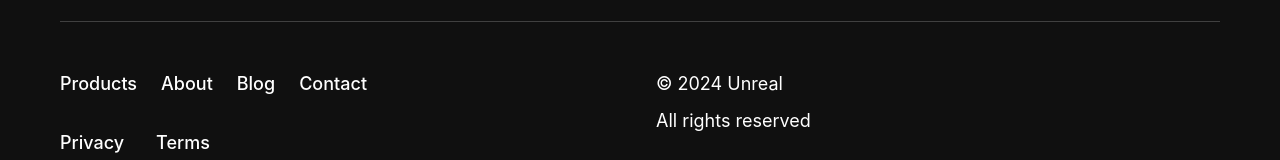
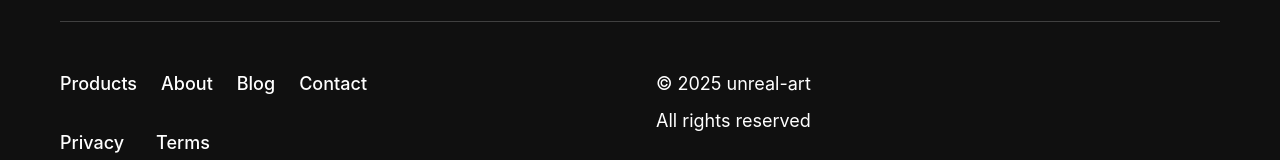
Before and after one commit to unreal-art/site, a React (Vite) app: page / in a window 1280 px wide. Shown: the part 5990-6150 px from the top of the page. Built offline with nearby package versions, Linux system fonts and the light colour scheme.

Commit message:
links updated

```diff
--- a/src/components/UnrealFooter.tsx
+++ b/src/components/UnrealFooter.tsx
@@ -40,7 +40,7 @@ function UnrealFooter() {
               gap: '1.5rem'
             }}>
               <a
-                href="https://twitter.com"
+                href="https://x.com/ideomind"
                 target="_blank"
                 rel="noopener noreferrer"
                 style={{
@@ -66,7 +66,7 @@ function UnrealFooter() {
                 <Twitter size={20} />
               </a>
               <a
-                href="https://github.com"
+                href="https://github.com/unreal-art"
                 target="_blank"
                 rel="noopener noreferrer"
                 style={{
@@ -185,7 +185,7 @@ function UnrealFooter() {
               lineHeight: '1.6',
               justifySelf: 'start'
             }}>
-              <div>© 2024 Unreal</div>
+              <div>© 2025 unreal-art</div>
               <div style={{ marginTop: '0.5rem' }}>All rights reserved</div>
             </div>
           </div>
```
